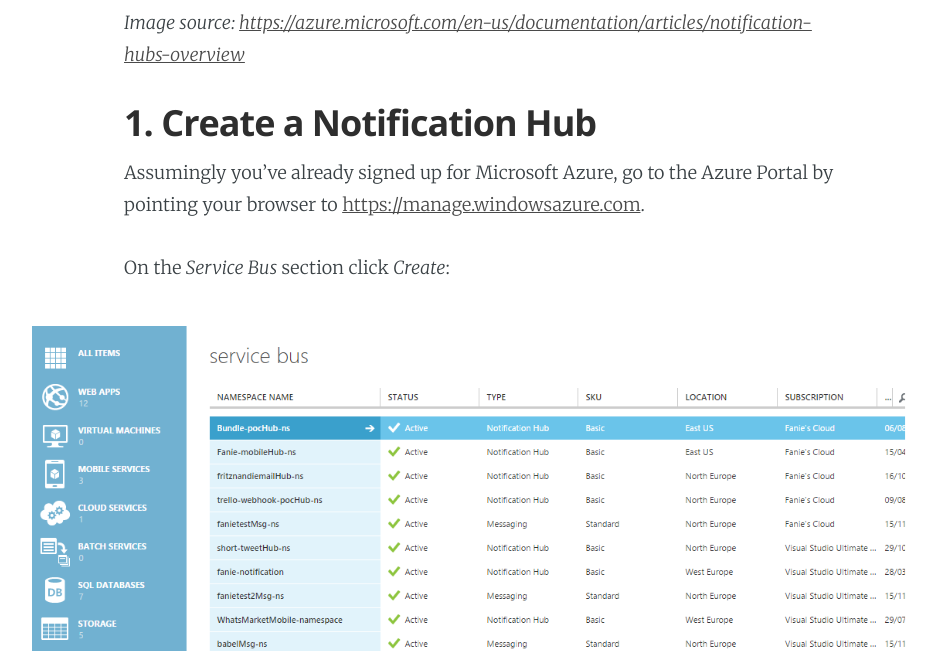
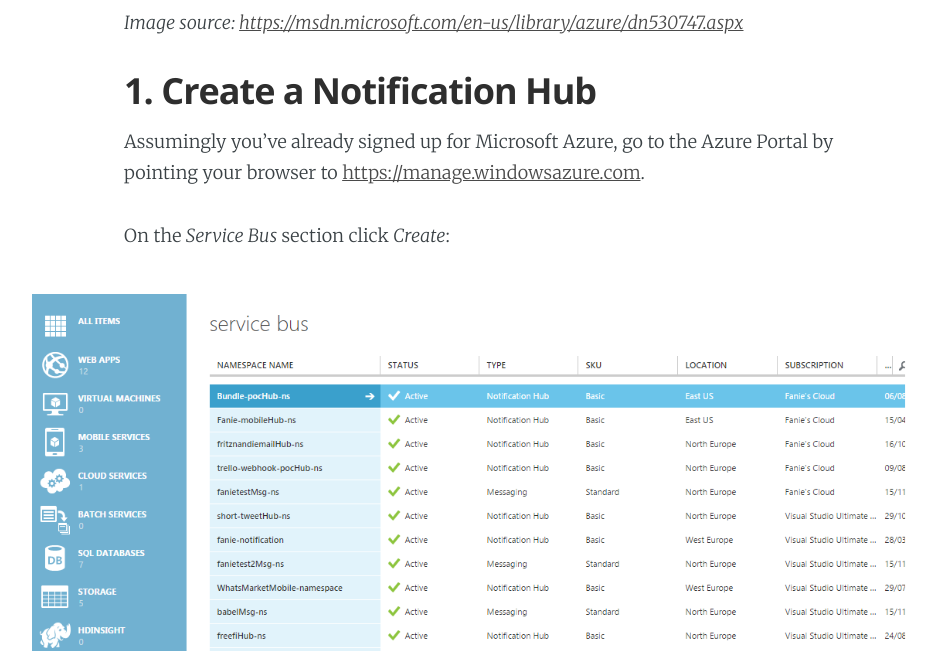
Before and after one commit to faniereynders/faniereynders.github.io, a Jekyll site: the page built from _posts/2015-09-21-push-notifications-in-chrome-extensions-using-azure-notification-hubs.md, in a window 1280 px wide and 900 px high, scrolled down 1924 px, cut to the strip 249-900 px from the top of the window. Shown: the whole strip, without its empty margins (161-1098 px from the left). Built offline with Jekyll 4.4.1, drawn with Linux system fonts in a browser that asks for light colours; nearby versions of some CDN libraries; Markdown is read by kramdown in place of the engine named in the settings; part of the change alters nothing that is shown.

Commit message:
fixed wrong image

```diff
--- a/_posts/2015-09-21-push-notifications-in-chrome-extensions-using-azure-notification-hubs.md
+++ b/_posts/2015-09-21-push-notifications-in-chrome-extensions-using-azure-notification-hubs.md
@@ -38,9 +38,9 @@ As you can see, the app back-end is responsible for keeping track and storing of
 
 By using Azure Notification Hubs, we move the management of PNS registrations to an external managed service.
 
-![Overview of push notifications using Azure Notification Hubs](https://acomdpsstorage.blob.core.windows.net/dpsmedia-prod/azure.microsoft.com/en-us/documentation/articles/notification-hubs-overview/20150831045959/notification-hub-diagram.png)
+![Overview of push notifications using Azure Notification Hubs](https://i-msdn.sec.s-msft.com/dynimg/IC702622.png)
 
-*Image source: [https://azure.microsoft.com/en-us/documentation/articles/notification-hubs-overview](https://azure.microsoft.com/en-us/documentation/articles/notification-hubs-overview)*
+*Image source: [https://msdn.microsoft.com/en-us/library/azure/dn530747.aspx](https://msdn.microsoft.com/en-us/library/azure/dn530747.aspx)*
 
 ## 1. Create a Notification Hub
 Assumingly you've already signed up for Microsoft Azure, go to the Azure Portal by pointing your browser to [https://manage.windowsazure.com](https://manage.windowsazure.com).
```
